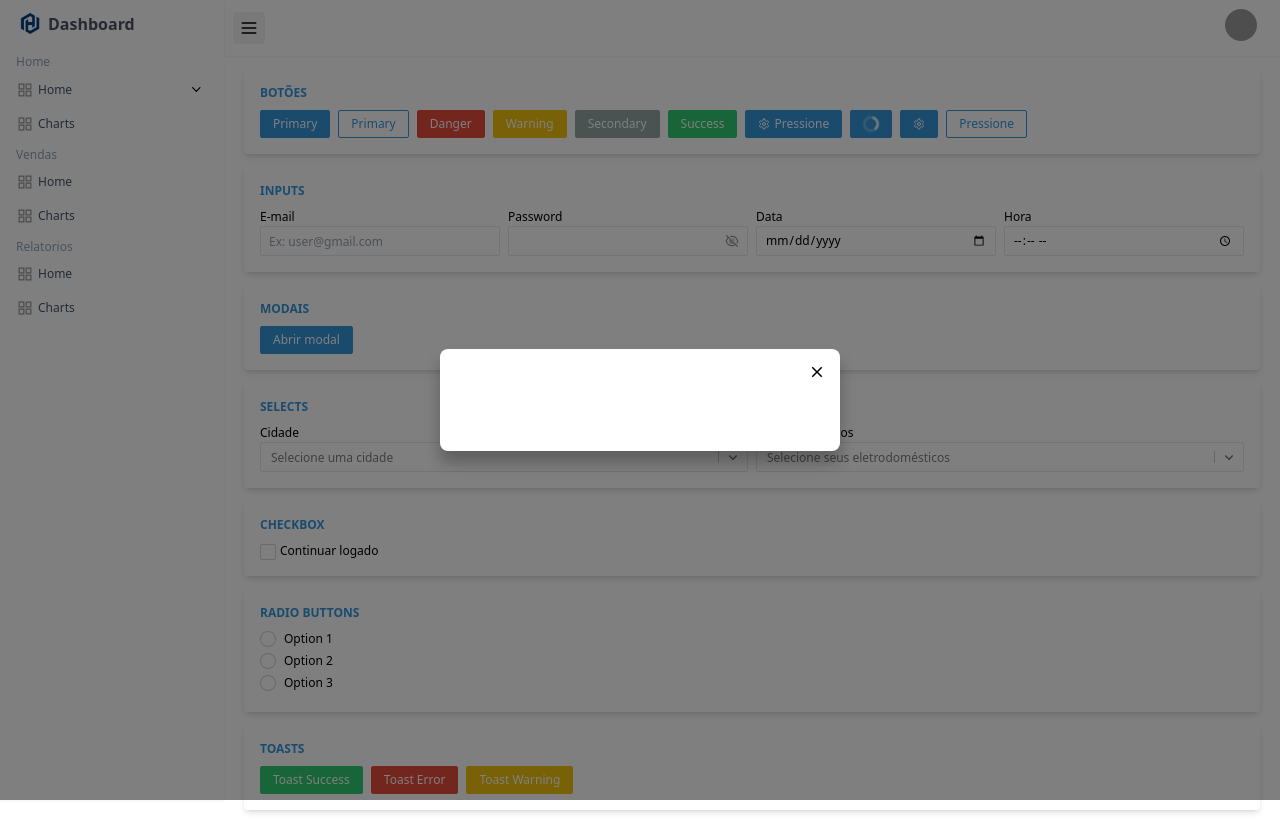
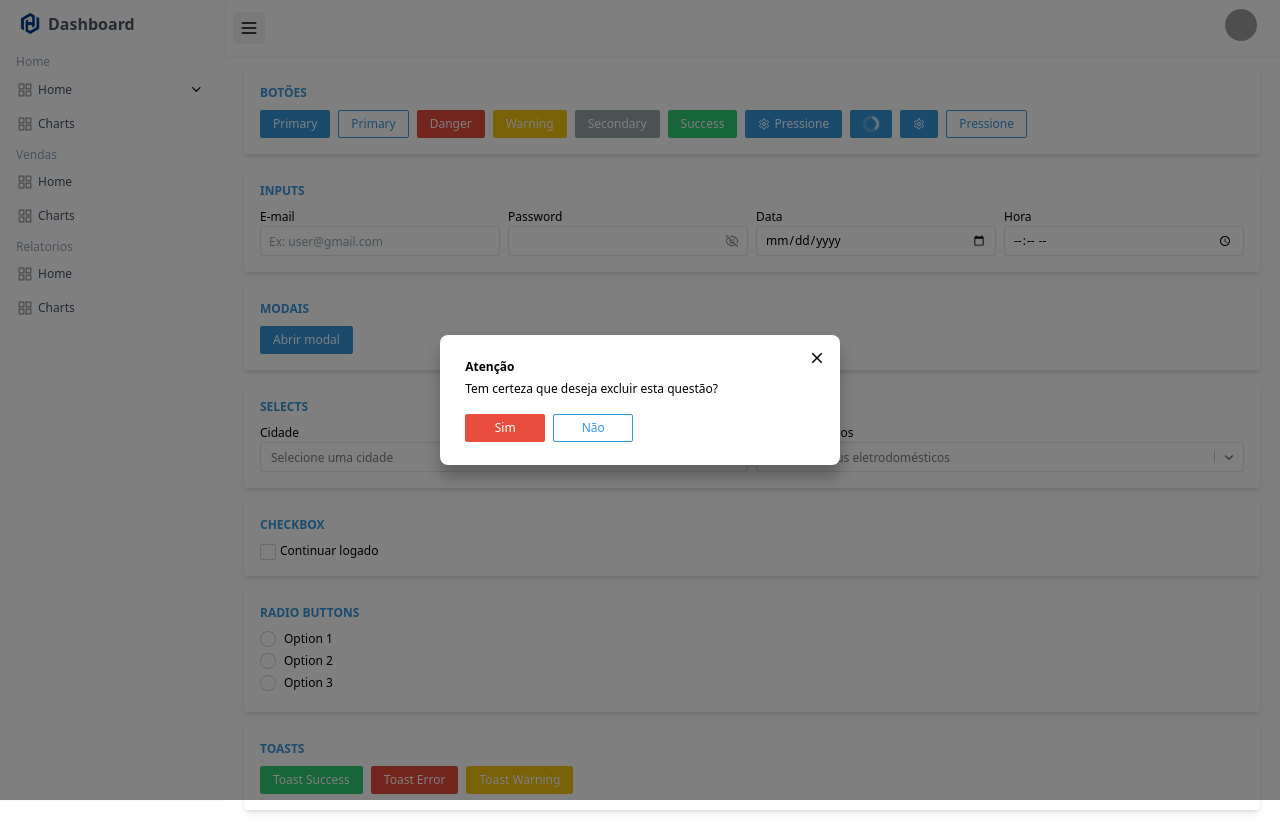
Before and after one commit to brunowbbs/ui-components, a React (Vite) app: page / in a window 1280 px wide. Both pictures are taken after a click on the button "Abrir modal". Built offline with nearby package versions, Linux system fonts and the light colour scheme; grey boxes are pictures that could not be loaded.

Commit message:
feat: ok

```diff
--- a/lib/components/button/index.tsx
+++ b/lib/components/button/index.tsx
@@ -13,6 +13,7 @@ export function Button(props: ButtonProps) {
     disabled,
     text,
     icon,
+    width = undefined,
   } = props;
 
   const [isHovered, setIsHovered] = useState(false);
@@ -26,6 +27,7 @@ export function Button(props: ButtonProps) {
   };
 
   const buttonStyles = {
+    width,
     backgroundColor: isHovered ? COLORS[`${variant}-darker`] : COLORS[variant],
     color: "white",
     transition: "all 0.5s ease",
--- a/lib/components/button/types.ts
+++ b/lib/components/button/types.ts
@@ -10,4 +10,5 @@ export type ButtonProps = {
   size?: "sm" | "md" | "lg";
   link?: boolean;
   icon?: ReactElement;
+  width?: number;
 } & React.ButtonHTMLAttributes<HTMLButtonElement>;
--- a/lib/components/modal/index.tsx
+++ b/lib/components/modal/index.tsx
@@ -30,7 +30,7 @@ export function Modal({
         },
       }}
     >
-      <div className="p-8 min-w-14">{children}</div>
+      <div className="py-1 px-1.5 min-w-14">{children}</div>
     </ModalResponsive>
   );
 }
--- a/src/App.tsx
+++ b/src/App.tsx
@@ -193,7 +193,22 @@ function App() {
             <Modal
               isOpen={isModalConfirm}
               onClose={() => setIsModalConfirm(false)}
-            />
+            >
+              <h4 className="font-bold mb-1 text-sm">Atenção</h4>
+              <p className="text-sm">
+                Tem certeza que deseja excluir esta questão?
+              </p>
+              <div className="flex gap-2 pt-4">
+                <Button
+                  width={80}
+                  text="Sim"
+                  onClick={() => {}}
+                  isLoading={false}
+                  variant="danger"
+                />
+                <Button text="Não" width={80} onClick={() => {}} outline />
+              </div>
+            </Modal>
           </div>
         </Card>
 
```
